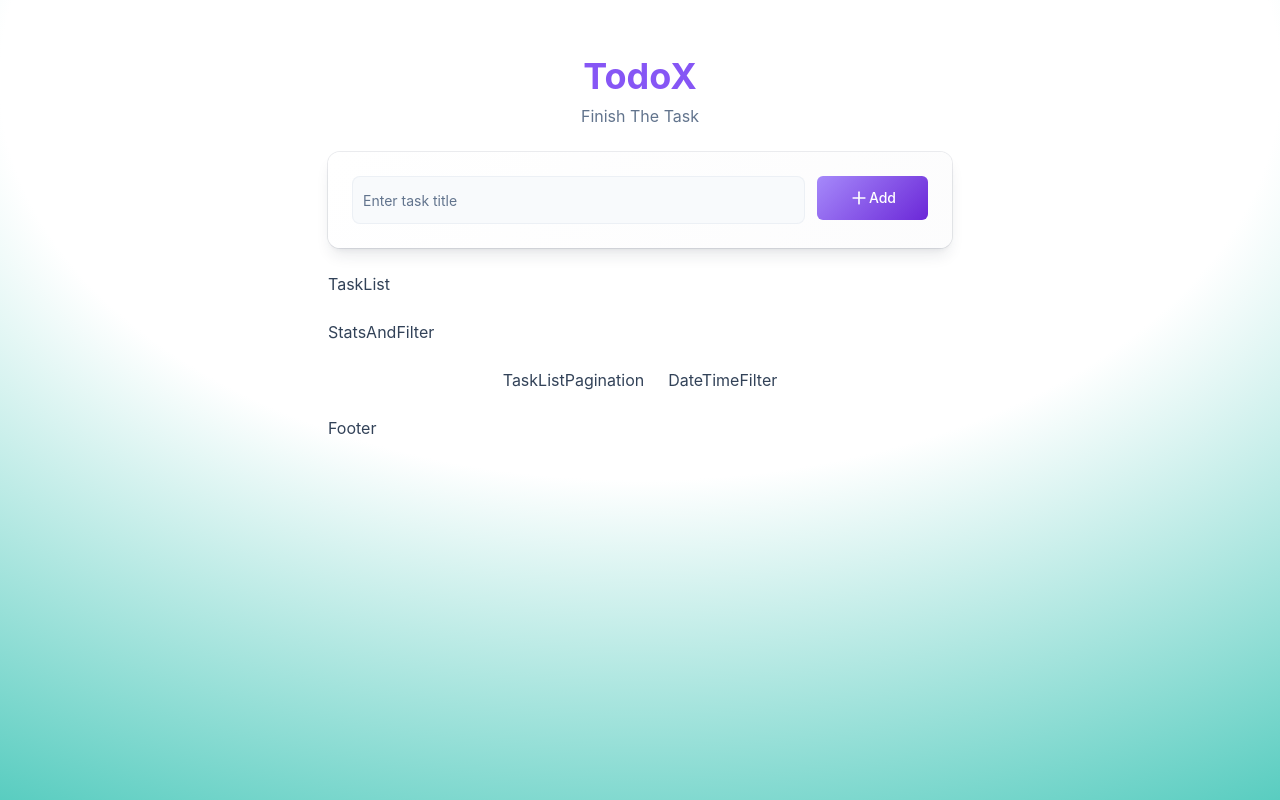
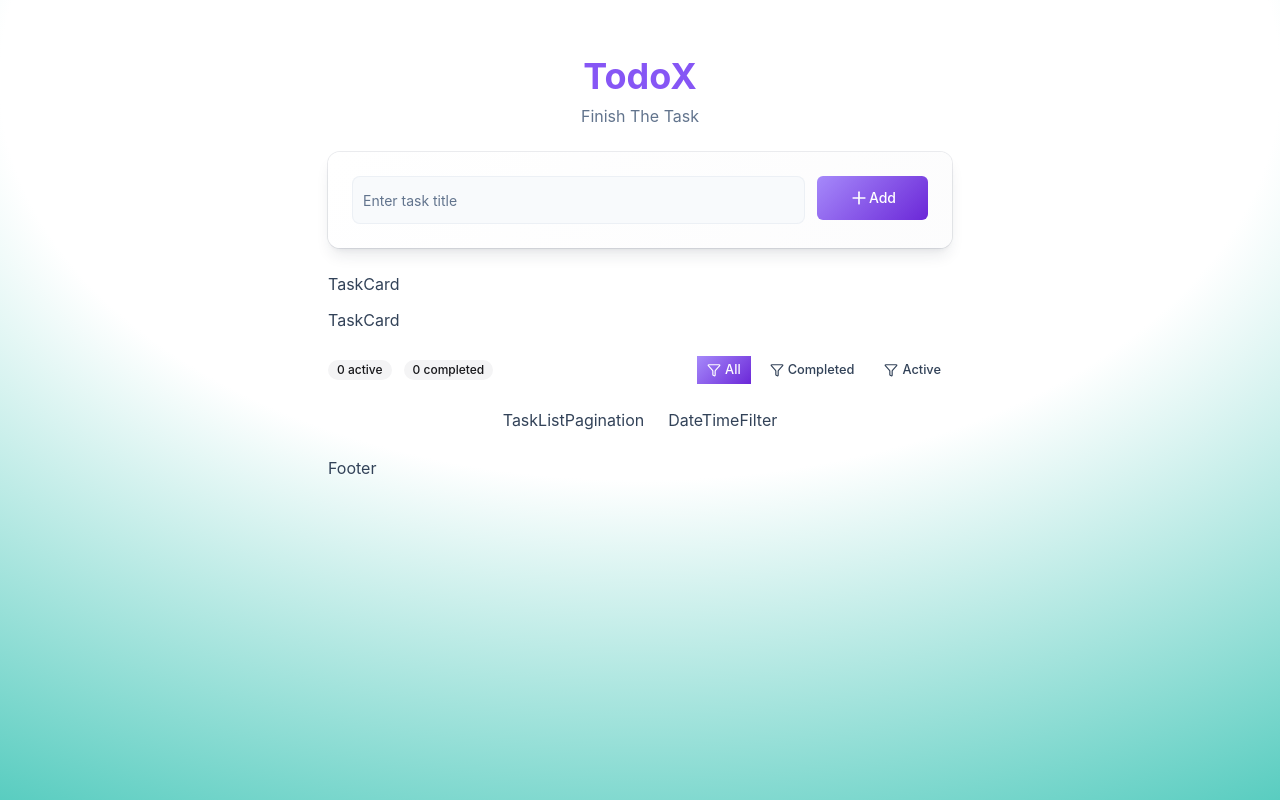
Before and after one commit to Dung2703/MERN-Project-ToDoX, a React (Vite) app in the folder Frontend/: page / in a window 1280 px wide. Built offline with nearby package versions, Linux system fonts and the light colour scheme.

Commit message:
TaskList

```diff
--- a/Frontend/src/components/StatsAndFilter.jsx
+++ b/Frontend/src/components/StatsAndFilter.jsx
@@ -1,8 +1,44 @@
+import { Filter } from 'lucide-react'
 import React from 'react'
+import { Badge } from './ui/badge'
+import { Button } from './ui/button'
+import { FilterType } from '@/lib/Data'
 
-const StatsAndFilter = () => {
+
+
+const StatsAndFilter = ({ completedTasksCount = 0, activeTasksCount = 0, filter = 'all' }) => {
     return (
-        <div>StatsAndFilter</div>
+        <div className='flex flex-col items-start justify-between gap-4 sm:flex-row sm:items-center'>
+
+            <div className='flex gap-3'>
+                <Badge
+                    variant="secondary"
+                    classname="bg-white/50 text-accent-foreground/80 border-info/20"
+                >
+                    {activeTasksCount} {FilterType.active}
+                </Badge>
+                <Badge
+                    variant="secondary"
+                    classname="bg-white/50 text-success-foreground/80 border-success/20"
+                >
+                    {completedTasksCount} {FilterType.completed}
+                </Badge>
+            </div>
+
+            <div className='flex flex-col gap-2 sm:flex-row'>
+                {Object.keys(FilterType).map((type) => (
+                    <Button
+                        key={type}
+                        variant={filter === type ? 'gradient' : 'ghost'}
+                        size="sm"
+                        className="capitalize"
+                    >
+                        <Filter classname='size-4' />
+                        {FilterType[type]}
+                    </Button>
+                ))}
+            </div>
+        </div>
     )
 }
 
--- /dev/null
+++ b/Frontend/src/components/TaskCard.jsx
@@ -0,0 +1,9 @@
+import React from 'react'
+
+const TaskCard = ({ task, index }) => {
+    return (
+        <div>TaskCard</div>
+    )
+}
+
+export default TaskCard
--- /dev/null
+++ b/Frontend/src/components/TaskEmptyState.jsx
@@ -0,0 +1,34 @@
+import React from 'react'
+import { Card } from './ui/card'
+import { Circle } from 'lucide-react'
+
+const TaskEmptyState = ({ filter }) => {
+    return (
+        <Card
+            className="p-8 border-0 bg-gradient-card shadow-custom-md text-center"
+        >
+            <div className='space-y-3'>
+                <Circle className='size-12 mx-auto text-muted-foreground' />
+            </div>
+            <h3 className='font-medium text-foreground'>
+                {
+                    filter === 'active' ?
+                        'No active tasks yet. Start by adding a new task!' :
+                        filter === 'completed' ?
+                            'No completed tasks yet.'
+                            : 'No tasks yet. Add a task to get started!'
+                }
+            </h3>
+            <p className='text-sm text-muted-foreground'>
+                {
+                    filter === 'all'
+                        ? "add first task"
+                        : `try changing the filter ${filter === 'active' ? 'finish' : 'on doing'}`
+                }
+            </p>
+
+        </Card>
+    )
+}
+
+export default TaskEmptyState
--- a/Frontend/src/components/TaskList.jsx
+++ b/Frontend/src/components/TaskList.jsx
@@ -1,9 +1,40 @@
+
 import React from 'react'
+import TaskEmptyState from './TaskEmptyState'
+import TaskCard from './TaskCard'
 
 const TaskList = () => {
+    let filter = 'all'
+    const filteredTasks = [
+        {
+            id: 1,
+            title: 'Sample Task 1',
+            status: 'active',
+            completedAt: null,
+            createdAt: new Date(),
+        },
+        {
+            id: 2,
+            title: 'Sample Task 2',
+            status: 'completed',
+            completedAt: new Date(),
+            createdAt: new Date(),
+        },
+    ]; // Replace with actual filtered tasks based on the filter state
+
+    if (!filteredTasks || filteredTasks.length === 0) {
+        return <TaskEmptyState filter={filter} />
+    }
     return (
-        <div>TaskList</div>
+        <div className='space-y-3'>
+            {filteredTasks.map((task, index) => (
+                <TaskCard
+                    key={task._id ?? index}
+                    task={task}
+                    index={index}
+                />
+            ))}
+        </div>
     )
 }
-
-export default TaskList
+export default TaskList;
--- a/Frontend/src/lib/data.js
+++ b/Frontend/src/lib/data.js
@@ -0,0 +1,5 @@
+export const FilterType = {
+    all: 'all',
+    completed: 'completed',
+    active: 'active',
+}
```
